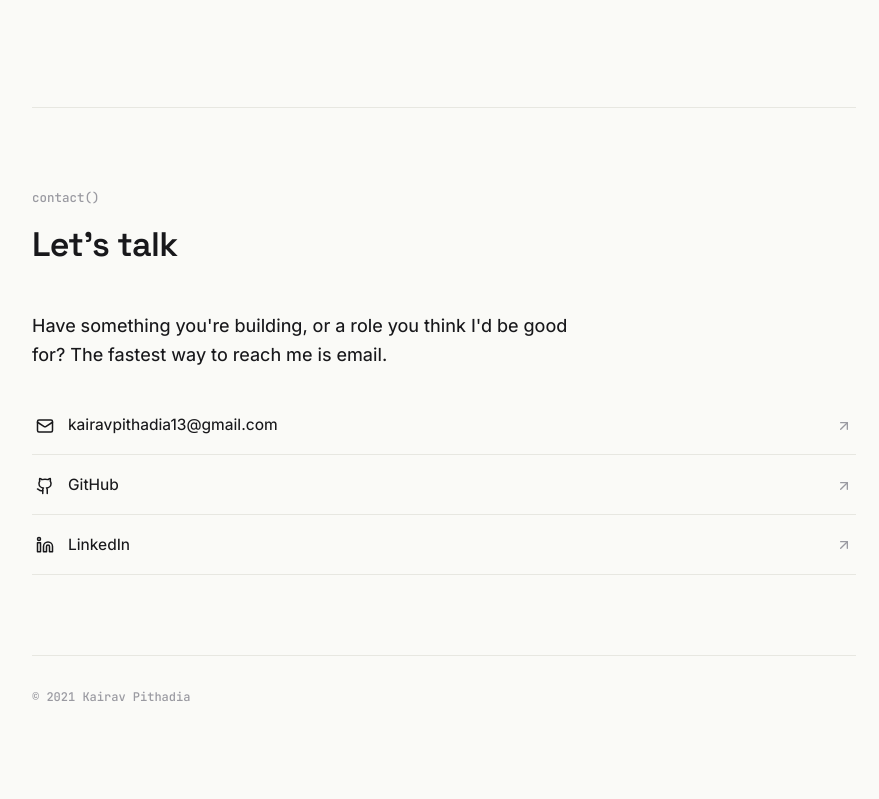
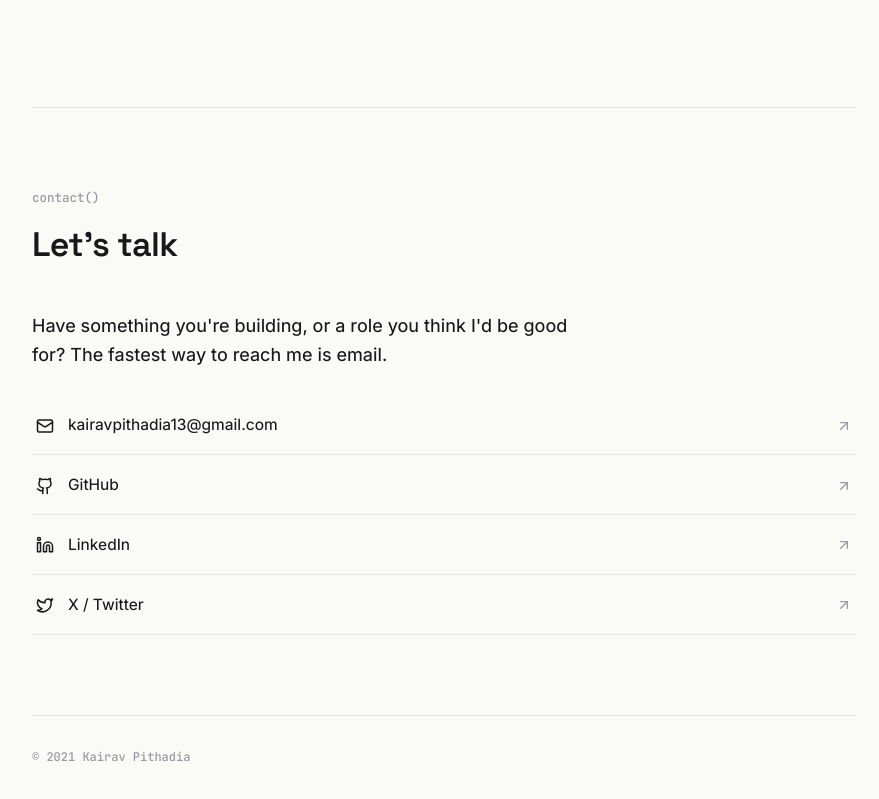
Before and after one commit to kairavkkp/kairavkkp.github.io, a React (Vite) app: page / in a window 1280 px wide. Shown: the part 2304-3103 px from the top of the page, without its empty margins (196-1075 px from the left). Before the commit the page ends 3059 px from the top, so only its background shows below. Built offline with nearby package versions, Linux system fonts and the light colour scheme.

Commit message:
feat: twitter

```diff
--- a/src/Portfolio.jsx
+++ b/src/Portfolio.jsx
@@ -2,6 +2,7 @@ import React, { useState, useEffect, useRef } from "react";
 import {
   Github,
   Linkedin,
+  Twitter,
   Mail,
   ArrowUpRight,
   Menu,
@@ -21,6 +22,7 @@ const PROFILE = {
   email: "kairavpithadia13@gmail.com",
   github: "https://github.com/kairavkkp",
   linkedin: "https://linkedin.com/in/kairav-pithadia",
+  twitter: "https://x.com/Kairavk",
   resume: "/Kairav_Resume_2026.pdf",
   available: true,
 };
@@ -376,6 +378,16 @@ export default function Portfolio() {
                 <span>LinkedIn</span>
                 <ArrowUpRight size={16} className="row-arrow" />
               </a>
+              <a
+                className="contact-row"
+                href={PROFILE.twitter}
+                target="_blank"
+                rel="noreferrer"
+              >
+                <Twitter size={18} />
+                <span>X / Twitter</span>
+                <ArrowUpRight size={16} className="row-arrow" />
+              </a>
             </div>
           </Reveal>
         </section>
```
